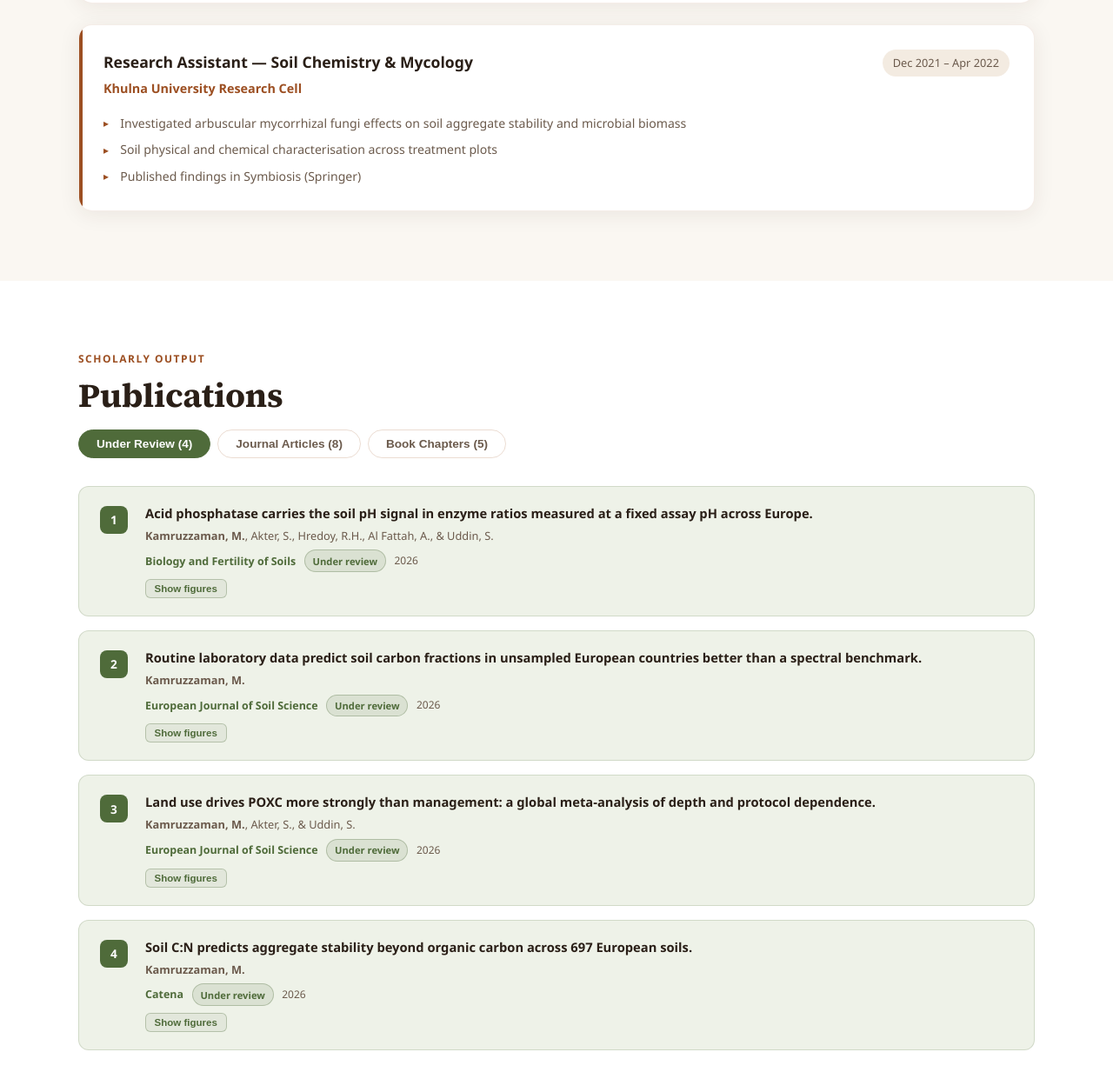
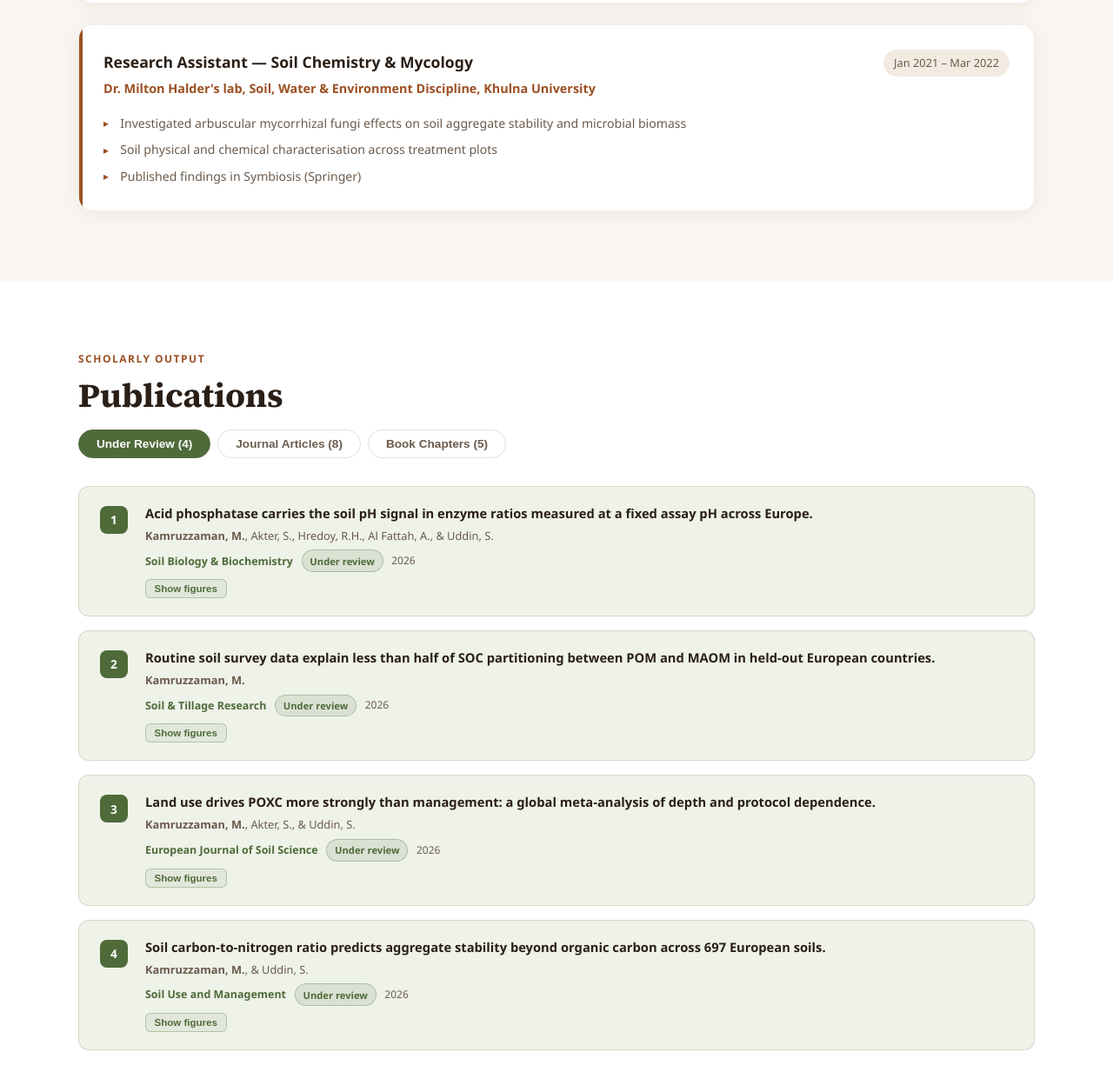
Before and after one commit to kamruzzaman17/kamruzzaman, a plain HTML site: page index.html in a window 1280 px wide. Shown: the part 3067-4300 px from the top of the page at 87% size. Drawn offline with Linux system fonts and the light colour scheme.

Commit message:
Update manuscripts under review, RA dates, awards and service
Co-Authored-By: Claude Opus 5.5 <noreply@anthropic.com>
Claude-Session: https://claude.ai/code/session_01S8jkMaZGMAZGAsgYbD61Je

```diff
--- a/index.html
+++ b/index.html
@@ -476,8 +476,8 @@
       </div>
       <div class="exp-card">
         <div class="exp-header">
-          <div><div class="exp-title">Research Assistant — Soil Chemistry &amp; Mycology</div><div class="exp-org">Khulna University Research Cell</div></div>
-          <div class="exp-date">Dec 2021 – Apr 2022</div>
+          <div><div class="exp-title">Research Assistant — Soil Chemistry &amp; Mycology</div><div class="exp-org">Dr. Milton Halder's lab, Soil, Water &amp; Environment Discipline, Khulna University</div></div>
+          <div class="exp-date">Jan 2021 – Mar 2022</div>
         </div>
         <ul class="exp-bullets">
           <li>Investigated arbuscular mycorrhizal fungi effects on soil aggregate stability and microbial biomass</li>
@@ -508,7 +508,7 @@
           <h4>Acid phosphatase carries the soil pH signal in enzyme ratios measured at a fixed assay pH across Europe.</h4>
           <p class="pub-authors"><strong>Kamruzzaman, M.</strong>, Akter, S., Hredoy, R.H., Al Fattah, A., &amp; Uddin, S.</p>
           <div class="pub-meta">
-            <span class="pub-journal review-journal">Biology and Fertility of Soils</span>
+            <span class="pub-journal review-journal">Soil Biology &amp; Biochemistry</span>
             <span class="pub-badge-review">Under review</span>
             <span class="pub-year">2026</span>
           </div>
@@ -526,17 +526,17 @@
               <a href="figures/enzyme-vector-analysis.webp" target="_blank" rel="noopener"><img src="figures/enzyme-vector-analysis.webp" alt="Enzyme vector analysis: vectors in C/(C+P) versus C/(C+N) space colored by soil pH and by land use, and vector angle by soil pH class" loading="lazy"></a>
               <figcaption>Enzyme vector analysis. The vector angle falls from about 73° in the most acidic soils to about 49° at pH 7 and above, so vector stoichiometry tracks soil pH. Woodland soils sit at the steepest angles, cropland at the shallowest.</figcaption>
             </figure>
-            <p class="fig-note">Submitted manuscript, under review at <em>Biology and Fertility of Soils</em>. Figures may change in revision. Data: LUCAS topsoil survey, made available by the European Commission through the European Soil Data Centre managed by the Joint Research Centre (JRC), https://esdac.jrc.ec.europa.eu/.</p>
+            <p class="fig-note">Submitted manuscript, under review at <em>Soil Biology &amp; Biochemistry</em>. Figures may change in revision. Data: LUCAS topsoil survey, made available by the European Commission through the European Soil Data Centre managed by the Joint Research Centre (JRC), https://esdac.jrc.ec.europa.eu/.</p>
           </div>
         </div>
       </div>
       <div class="pub-item review-item">
         <div class="pub-num review-num">2</div>
         <div class="pub-content">
-          <h4>Routine laboratory data predict soil carbon fractions in unsampled European countries better than a spectral benchmark.</h4>
+          <h4>Routine soil survey data explain less than half of SOC partitioning between POM and MAOM in held-out European countries.</h4>
           <p class="pub-authors"><strong>Kamruzzaman, M.</strong></p>
           <div class="pub-meta">
-            <span class="pub-journal review-journal">European Journal of Soil Science</span>
+            <span class="pub-journal review-journal">Soil &amp; Tillage Research</span>
             <span class="pub-badge-review">Under review</span>
             <span class="pub-year">2026</span>
           </div>
@@ -550,7 +550,7 @@
               <a href="figures/carbon-texture-bias.webp" target="_blank" rel="noopener"><img src="figures/carbon-texture-bias.webp" alt="Mean bias of the published European POM and MAOM carbon layer across the soil texture triangle and by carbon quintile" loading="lazy"></a>
               <figcaption>The published European fraction layer over-predicts carbon in sandy soils and under-predicts it in carbon-rich silty and clayey soils.</figcaption>
             </figure>
-            <p class="fig-note">Submitted manuscript, under review at <em>European Journal of Soil Science</em>. Figures may change in revision. Data: LUCAS topsoil survey, made available by the European Commission through the European Soil Data Centre managed by the Joint Research Centre (JRC), https://esdac.jrc.ec.europa.eu/.</p>
+            <p class="fig-note">Submitted manuscript, under review at <em>Soil &amp; Tillage Research</em>. Figures may change in revision. Data: LUCAS topsoil survey, made available by the European Commission through the European Soil Data Centre managed by the Joint Research Centre (JRC), https://esdac.jrc.ec.europa.eu/.</p>
           </div>
         </div>
       </div>
@@ -581,10 +581,10 @@
       <div class="pub-item review-item">
         <div class="pub-num review-num">4</div>
         <div class="pub-content">
-          <h4>Soil C:N predicts aggregate stability beyond organic carbon across 697 European soils.</h4>
-          <p class="pub-authors"><strong>Kamruzzaman, M.</strong></p>
+          <h4>Soil carbon-to-nitrogen ratio predicts aggregate stability beyond organic carbon across 697 European soils.</h4>
+          <p class="pub-authors"><strong>Kamruzzaman, M.</strong>, &amp; Uddin, S.</p>
           <div class="pub-meta">
-            <span class="pub-journal review-journal">Catena</span>
+            <span class="pub-journal review-journal">Soil Use and Management</span>
             <span class="pub-badge-review">Under review</span>
             <span class="pub-year">2026</span>
           </div>
@@ -598,7 +598,7 @@
               <a href="figures/aggregate-heldout-prediction.webp" target="_blank" rel="noopener"><img src="figures/aggregate-heldout-prediction.webp" alt="Leave-one-country-out R-squared of seven mixed models of water-stable aggregates, and measured against predicted values for countries left out of the model" loading="lazy"></a>
               <figcaption>In countries the models never saw, adding C:N to organic carbon raises the explained variation in aggregate stability from 20% to 29%.</figcaption>
             </figure>
-            <p class="fig-note">Submitted manuscript, under review at <em>Catena</em>. Figures may change in revision. Data: LUCAS topsoil survey, made available by the European Commission through the European Soil Data Centre managed by the Joint Research Centre (JRC), https://esdac.jrc.ec.europa.eu/.</p>
+            <p class="fig-note">Submitted manuscript, under review at <em>Soil Use and Management</em>. Figures may change in revision. Data: LUCAS topsoil survey, made available by the European Commission through the European Soil Data Centre managed by the Joint Research Centre (JRC), https://esdac.jrc.ec.europa.eu/.</p>
           </div>
         </div>
       </div>
@@ -962,8 +962,11 @@
       <div class="award-card"><div class="award-year">2025</div><h4>Stipendium Hungaricum Scholarship</h4><p>Tempus Public Foundation, Hungary — Full scholarship for MSc in Ecotoxicology at MATE, Gödöllő</p></div>
       <div class="award-card"><div class="award-year">2023</div><h4>National Science and Technology (NST) Fellowship</h4><p>Ministry of Science and Technology, Bangladesh</p></div>
       <div class="award-card"><div class="award-year">2022</div><h4>BAURES Research Assistantship</h4><p>Bangladesh Agricultural University Research System — Project code: BAU/139/2022</p></div>
+      <div class="award-card"><div class="award-year">2022</div><h4>National Soil Olympiad — Campus Topper</h4><p>Bangladesh Agricultural University · Soil Science Society of Bangladesh and Bangladesh Soil Club</p></div>
       <div class="award-card"><div class="award-year">2019</div><h4>Departmental Merit Scholarship</h4><p>Khulna University — Top 10 in Soil, Water &amp; Environment discipline</p></div>
       <div class="award-card"><div class="award-year">Service</div><h4>Peer Reviewer</h4><p>Reviewed a manuscript for an international peer-reviewed journal through two full review rounds</p></div>
+      <div class="award-card"><div class="award-year">Training</div><h4>IAEA Regional Training Course</h4><p>Climate-smart agriculture practices to raise crop productivity with a lower environmental footprint, using nuclear techniques</p></div>
+      <div class="award-card"><div class="award-year">Leadership</div><h4>Bangladesh Soil Club &amp; Pedon</h4><p>Vice President, Bangladesh Soil Club · Treasurer, Pedon · Member, Soil Science Society of Bangladesh</p></div>
     </div>
   </div>
 </section>
```
